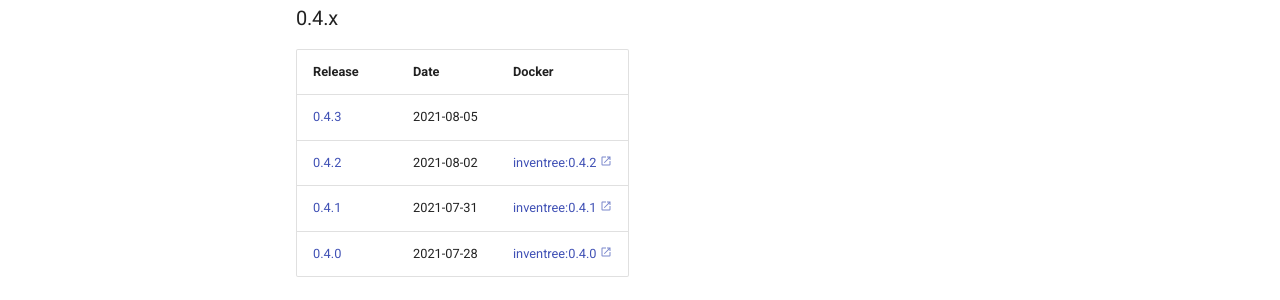
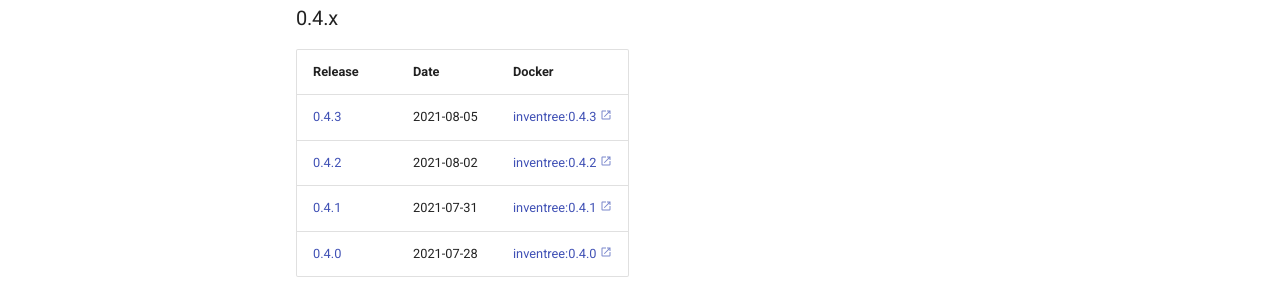
Before and after one commit to inventree/inventree-docs, an MkDocs documentation site: the page built from docs/releases/release_notes.md, in a window 1280 px wide and 900 px high. Shown: the part 415-715 px from the top of the window. Built offline with MkDocs 1.6.1 and Material for MkDocs 9.7.7, drawn with Linux system fonts in a browser that asks for light colours; a script that is not in the unit is left out; comment, search, counter and statistics services are not loaded.

Commit message:
Update release_notes.md

```diff
--- a/docs/releases/release_notes.md
+++ b/docs/releases/release_notes.md
@@ -16,7 +16,7 @@
 
 | Release | Date | Docker |
 | --- | --- | --- |
-| [0.4.3](./0.4.3.md) | 2021-08-05 | |
+| [0.4.3](./0.4.3.md) | 2021-08-05 | [inventree:0.4.3](https://hub.docker.com/layers/inventree/inventree/0.4.3/images/sha256-441af7821e59c1f96e012fe3060497aa8da9d085701513d1eab3a45c42297fc8?context=explore) |
 | [0.4.2](./0.4.2.md) | 2021-08-02 | [inventree:0.4.2](https://hub.docker.com/layers/inventree/inventree/0.4.2/images/sha256-987c656ec21cc8f8dc1c1d74d5443368161b6ef27cb823edcbcddd5aa28ccf6c?context=explore) |
 | [0.4.1](./0.4.1.md) | 2021-07-31 | [inventree:0.4.1](https://hub.docker.com/layers/inventree/inventree/0.4.1/images/sha256-fa0560d4b1fa99c5e49f8d1b1f78893ef0361db7a05f92aed08d1a405fe715c4?context=explore) |
 | [0.4.0](./0.4.0.md) | 2021-07-28 | [inventree:0.4.0](https://hub.docker.com/layers/inventree/inventree/0.4.0/images/sha256-475cbd226b4a2ac2a23106e33d84497642b1e373a9d7521e6773c1ea4d0b32c9?context=explore) |
```
